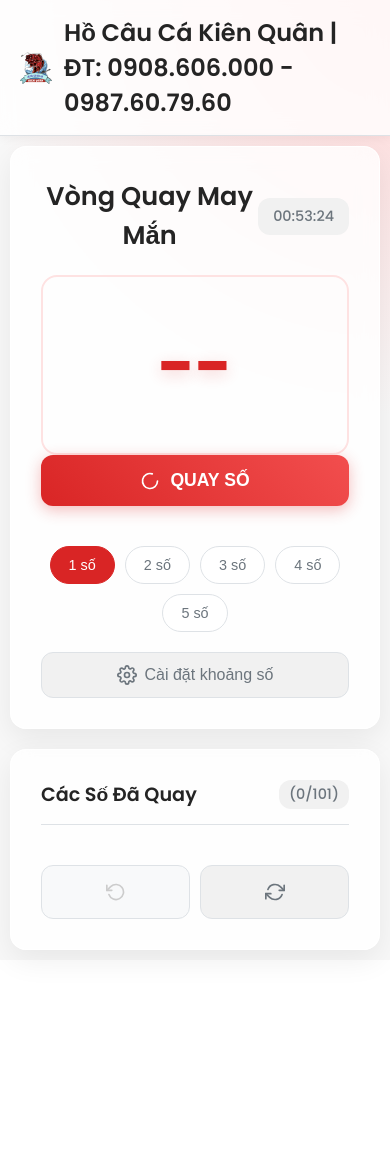
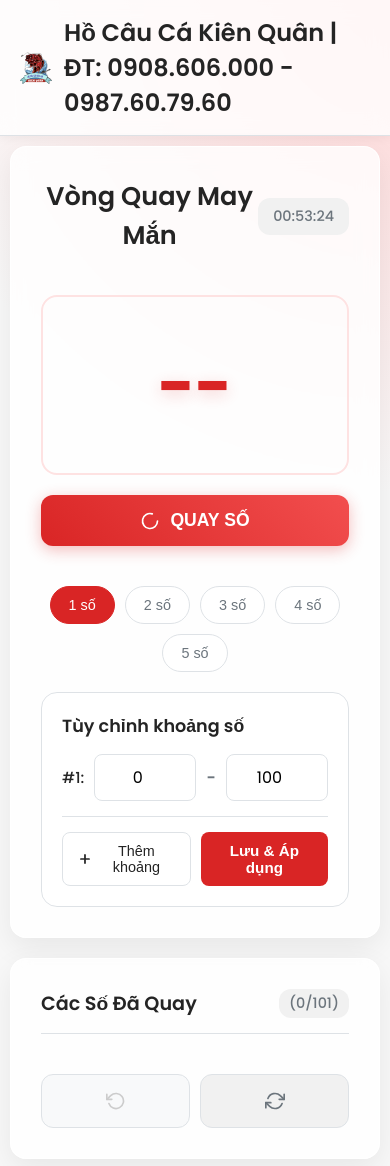
Before and after one commit to trieuphongit/trieuphongit.github.io, a plain HTML site: page index.html in a window 390 px wide. Before the commit the page ends 960 px from the top, so only its background shows below. Drawn offline with Linux system fonts and the light colour scheme.

Commit message:
remove modal

```diff
--- a/index.html
+++ b/index.html
@@ -42,34 +42,8 @@
                 <button class="mode-button" data-value="5">5 số</button>
             </div>
 
-            <button id="openSettingsBtn" class="settings-trigger-btn">
-                <svg xmlns="http://www.w3.org/2000/svg" width="20" height="20" viewBox="0 0 24 24" fill="none" stroke="currentColor" stroke-width="2" stroke-linecap="round" stroke-linejoin="round"><circle cx="12" cy="12" r="3"></circle><path d="M19.4 15a1.65 1.65 0 0 0 .33 1.82l.06.06a2 2 0 0 1 0 2.83 2 2 0 0 1-2.83 0l-.06-.06a1.65 1.65 0 0 0-1.82-.33 1.65 1.65 0 0 0-1 1.51V21a2 2 0 0 1-2 2 2 2 0 0 1-2-2v-.09A1.65 1.65 0 0 0 9 19.4a1.65 1.65 0 0 0-1.82.33l-.06.06a2 2 0 0 1-2.83 0 2 2 0 0 1 0-2.83l.06-.06a1.65 1.65 0 0 0 .33-1.82 1.65 1.65 0 0 0-1.51-1H3a2 2 0 0 1-2-2 2 2 0 0 1 2-2h.09A1.65 1.65 0 0 0 4.6 9a1.65 1.65 0 0 0-.33-1.82l-.06-.06a2 2 0 0 1 0-2.83 2 2 0 0 1 2.83 0l.06.06a1.65 1.65 0 0 0 1.82.33H9a1.65 1.65 0 0 0 1-1.51V3a2 2 0 0 1 2-2 2 2 0 0 1 2 2v.09a1.65 1.65 0 0 0 1 1.51 1.65 1.65 0 0 0 1.82-.33l.06-.06a2 2 0 0 1 2.83 0 2 2 0 0 1 0 2.83l-.06.06a1.65 1.65 0 0 0-.33 1.82V9a1.65 1.65 0 0 0 1.51 1H21a2 2 0 0 1 2 2 2 2 0 0 1-2 2h-.09a1.65 1.65 0 0 0-1.51 1z"></path></svg>
-                <span>Cài đặt khoảng số</span>
-            </button>
-        </div>
-
-        <div class="history-column">
-            <h2>Các Số Đã Quay <span id="historyCount">(0/101)</span></h2>
-            <ul id="danhSachDaQuay"></ul>
-            <div class="history-actions">
-                <button id="nutUndo" title="Quay lại lượt trước">
-                    <svg xmlns="http://www.w3.org/2000/svg" width="20" height="20" viewBox="0 0 24 24" fill="none" stroke="currentColor" stroke-width="2" stroke-linecap="round" stroke-linejoin="round"><polyline points="1 4 1 10 7 10"></polyline><path d="M3.51 15a9 9 0 1 0 2.13-9.36L1 10"></path></svg>
-                </button>
-                <button id="nutReset" title="Làm mới và xóa lịch sử">
-                    <svg xmlns="http://www.w3.org/2000/svg" width="20" height="20" viewBox="0 0 24 24" fill="none" stroke="currentColor" stroke-width="2" stroke-linecap="round" stroke-linejoin="round"><polyline points="23 4 23 10 17 10"></polyline><polyline points="1 20 1 14 7 14"></polyline><path d="M3.51 9a9 9 0 0 1 14.85-3.36L23 10M1 14l4.64 4.36A9 9 0 0 0 20.49 15"/></svg>
-                </button>
-            </div>
-        </div>
-    </div>
-
-    <div id="settingsModal" class="modal">
-        <div class="modal-overlay"></div>
-        <div class="modal-content">
-            <div class="modal-header">
+            <div class="direct-settings">
                 <h3>Tùy chỉnh khoảng số</h3>
-                <button id="closeModalBtn" class="close-btn">&times;</button>
-            </div>
-            <div class="modal-body">
                 <div class="range-settings">
                     <div class="range-rows-container">
                         <div class="range-row">
@@ -86,14 +60,27 @@
                         </div>
                     </div>
                 </div>
+                <div class="settings-footer">
+                    <input type="checkbox" id="enableRange2Checkbox" style="display: none;">
+                    <button type="button" id="toggleRange2Btn" class="range-action-btn" title="Thêm khoảng số thứ 2">
+                        <svg xmlns="http://www.w3.org/2000/svg" width="16" height="16" viewBox="0 0 24 24" fill="none" stroke="currentColor" stroke-width="3" stroke-linecap="round" stroke-linejoin="round"><line x1="12" y1="5" x2="12" y2="19"></line><line x1="5" y1="12" x2="19" y2="12"></line></svg>
+                        <span>Thêm khoảng</span>
+                    </button>
+                    <button id="setRangeBtn">Lưu & Áp dụng</button>
+                </div>
             </div>
-            <div class="modal-footer">
-                <input type="checkbox" id="enableRange2Checkbox" style="display: none;">
-                <button type="button" id="toggleRange2Btn" class="range-action-btn" title="Thêm khoảng số thứ 2">
-                    <svg xmlns="http://www.w3.org/2000/svg" width="16" height="16" viewBox="0 0 24 24" fill="none" stroke="currentColor" stroke-width="3" stroke-linecap="round" stroke-linejoin="round"><line x1="12" y1="5" x2="12" y2="19"></line><line x1="5" y1="12" x2="19" y2="12"></line></svg>
-                    <span>Thêm khoảng</span>
+             </div>
+
+        <div class="history-column">
+            <h2>Các Số Đã Quay <span id="historyCount">(0/101)</span></h2>
+            <ul id="danhSachDaQuay"></ul>
+            <div class="history-actions">
+                <button id="nutUndo" title="Quay lại lượt trước">
+                    <svg xmlns="http://www.w3.org/2000/svg" width="20" height="20" viewBox="0 0 24 24" fill="none" stroke="currentColor" stroke-width="2" stroke-linecap="round" stroke-linejoin="round"><polyline points="1 4 1 10 7 10"></polyline><path d="M3.51 15a9 9 0 1 0 2.13-9.36L1 10"></path></svg>
                 </button>
-                <button id="setRangeBtn">Lưu & Áp dụng</button>
+                <button id="nutReset" title="Làm mới và xóa lịch sử">
+                    <svg xmlns="http://www.w3.org/2000/svg" width="20" height="20" viewBox="0 0 24 24" fill="none" stroke="currentColor" stroke-width="2" stroke-linecap="round" stroke-linejoin="round"><polyline points="23 4 23 10 17 10"></polyline><polyline points="1 20 1 14 7 14"></polyline><path d="M3.51 9a9 9 0 0 1 14.85-3.36L23 10M1 14l4.64 4.36A9 9 0 0 0 20.49 15"/></svg>
+                </button>
             </div>
         </div>
     </div>
--- a/script.js
+++ b/script.js
@@ -8,13 +8,7 @@ const historyCountElement = document.getElementById('historyCount');
 const clockElement = document.getElementById('clock');
 const nutUndoElement = document.getElementById('nutUndo');
 
-// Các phần tử của Modal
-const openSettingsBtn = document.getElementById('openSettingsBtn');
-const settingsModal = document.getElementById('settingsModal');
-const closeModalBtn = document.getElementById('closeModalBtn');
-const modalOverlay = document.querySelector('.modal-overlay');
-
-// Các phần tử cài đặt bên trong Modal
+// Các phần tử cài đặt (trước đây trong Modal)
 const startNumInput = document.getElementById('startNumInput');
 const endNumInput = document.getElementById('endNumInput');
 const setRangeBtn = document.getElementById('setRangeBtn');
@@ -22,6 +16,7 @@ const enableRange2Checkbox = document.getElementById('enableRange2Checkbox');
 const range2Container = document.getElementById('range2Container');
 const startNumInput2 = document.getElementById('startNumInput2');
 const endNumInput2 = document.getElementById('endNumInput2');
+const toggleRange2Btn = document.getElementById('toggleRange2Btn');
 
 
 // Khai báo biến trạng thái
@@ -33,44 +28,19 @@ let isSecondRangeEnabled = false;
 const turnColorClasses = ['spin-turn-0', 'spin-turn-1', 'spin-turn-2', 'spin-turn-3', 'spin-turn-4', 'spin-turn-5'];
 const STORAGE_KEY = 'modernRandomSpinnerState_v4';
 
-// --- LOGIC ĐÓNG/MỞ MODAL ---
-function openModal() {
-    startNumInput.value = startNum;
-    endNumInput.value = endNum;
-    startNumInput2.value = startNum2;
-    endNumInput2.value = endNum2;
-    enableRange2Checkbox.checked = isSecondRangeEnabled;
-    updateToggleButton();
-    settingsModal.classList.add('active');
-}
-
-function closeModal() {
-    settingsModal.classList.remove('active');
-}
-
-openSettingsBtn.addEventListener('click', openModal);
-closeModalBtn.addEventListener('click', closeModal);
-modalOverlay.addEventListener('click', closeModal);
-
-
 // --- CÁC HÀM TIỆN ÍCH ---
 
-// ===== HÀM MỚI ĐỂ THÊM SỐ 0 =====
 /**
  * Định dạng một số bằng cách thêm số 0 vào trước nếu nó nhỏ hơn 10.
  * @param {number | string} num - Số hoặc chuỗi cần định dạng.
  * @returns {string} Chuỗi đã được định dạng.
  */
 function formatNumber(num) {
-    // Nếu đầu vào không phải là số (ví dụ: chuỗi "Hết số!"), trả về nguyên bản
     if (typeof num !== 'number' || isNaN(num)) {
         return num;
     }
-    // Sử dụng padStart để thêm '0' nếu số có 1 chữ số (0-9)
     return String(num).padStart(2, '0');
 }
-// ===================================
-
 
 function updateClock() {
     const now = new Date();
@@ -127,6 +97,15 @@ function loadState() {
     } else {
         initializeState();
     }
+
+    // Cập nhật các ô input với giá trị đã tải
+    startNumInput.value = startNum;
+    endNumInput.value = endNum;
+    startNumInput2.value = startNum2;
+    endNumInput2.value = endNum2;
+    enableRange2Checkbox.checked = isSecondRangeEnabled;
+    updateToggleButton();
+
     updateHistoryCount();
     updateUndoButtonState();
 }
@@ -163,16 +142,16 @@ function applyRange() {
     const newStart2 = parseInt(startNumInput2.value, 10);
     const newEnd2 = parseInt(endNumInput2.value, 10);
 
-    if (isNaN(newStart) || isNaN(newEnd)) { alert("Vui lòng nhập số hợp lệ cho khoảng 1."); return false; }
-    if (newStart >= newEnd) { alert("Khoảng 1: Số bắt đầu phải nhỏ hơn số kết thúc."); return false; }
+    if (isNaN(newStart) || isNaN(newEnd)) { alert("Vui lòng nhập số hợp lệ cho khoảng 1."); return; }
+    if (newStart >= newEnd) { alert("Khoảng 1: Số bắt đầu phải nhỏ hơn số kết thúc."); return; }
     if (useRange2) {
-        if (isNaN(newStart2) || isNaN(newEnd2)) { alert("Vui lòng nhập số hợp lệ cho khoảng 2."); return false; }
-        if (newStart2 >= newEnd2) { alert("Khoảng 2: Số bắt đầu phải nhỏ hơn số kết thúc."); return false; }
-        if (Math.max(newStart, newStart2) <= Math.min(newEnd, newEnd2)) { alert("Hai khoảng số không được chồng chéo lên nhau."); return false; }
+        if (isNaN(newStart2) || isNaN(newEnd2)) { alert("Vui lòng nhập số hợp lệ cho khoảng 2."); return; }
+        if (newStart2 >= newEnd2) { alert("Khoảng 2: Số bắt đầu phải nhỏ hơn số kết thúc."); return; }
+        if (Math.max(newStart, newStart2) <= Math.min(newEnd, newEnd2)) { alert("Hai khoảng số không được chồng chéo lên nhau."); return; }
     }
     let totalSize = (newEnd - newStart) + 1;
     if (useRange2) totalSize += (newEnd2 - newStart2) + 1;
-    if (totalSize > 5000) { alert("Tổng số lượng trong các khoảng quá lớn (tối đa 5000 số)."); return false; }
+    if (totalSize > 5000) { alert("Tổng số lượng trong các khoảng quá lớn (tối đa 5000 số)."); return; }
 
     if (confirm('Thay đổi cài đặt khoảng số sẽ làm mới vòng quay và xóa lịch sử. Bạn có chắc chắn?')) {
         startNum = newStart;
@@ -190,9 +169,7 @@ function applyRange() {
         nutQuayElement.disabled = false;
         saveState();
         alert(`Đã áp dụng cài đặt khoảng số mới.`);
-        return true;
     }
-    return false;
 }
 
 function initializeNumbers() {
@@ -208,14 +185,11 @@ function initializeState() {
     turnIndex = 0;
 }
 
-
-// ===== HÀM ĐÃ ĐƯỢC CẬP NHẬT =====
 function renderHistory() {
     danhSachDaQuayElement.innerHTML = '';
     lichSuDaQuay.forEach(turn => {
         turn.numbers.sort((a, b) => a - b).forEach(so => {
             const phanTuMoi = document.createElement('li');
-            // Áp dụng định dạng số ở đây
             phanTuMoi.textContent = formatNumber(so);
             phanTuMoi.classList.add(turn.colorClass);
             danhSachDaQuayElement.appendChild(phanTuMoi);
@@ -223,7 +197,6 @@ function renderHistory() {
     });
 }
 
-// ===== HÀM ĐÃ ĐƯỢC CẬP NHẬT =====
 function hienThiKetQua(ketQua) {
     soHienThiElement.innerHTML = '';
     const displayArray = Array.isArray(ketQua) ? ketQua : [ketQua];
@@ -238,12 +211,10 @@ function hienThiKetQua(ketQua) {
 
         const span = document.createElement('span');
         span.className = 'so-ket-qua';
-        // Áp dụng định dạng số ở đây
         span.textContent = formatNumber(so);
         soHienThiElement.appendChild(span);
     });
 }
-
 
 function thucHienQuaySo() {
     const soLuongQuay = currentMode;
@@ -308,6 +279,18 @@ function thucHienQuaySo() {
     }, 1000);
 }
 
+function updateToggleButton() {
+    if (enableRange2Checkbox.checked) {
+        range2Container.style.display = 'flex';
+        toggleRange2Btn.innerHTML = '<svg xmlns="http://www.w3.org/2000/svg" width="16" height="16" viewBox="0 0 24 24" fill="none" stroke="currentColor" stroke-width="3" stroke-linecap="round" stroke-linejoin="round"><path d="M5 12h14"/></svg> <span>Xóa khoảng</span>';
+        toggleRange2Btn.title = 'Xóa khoảng số thứ 2';
+    } else {
+        range2Container.style.display = 'none';
+        toggleRange2Btn.innerHTML = '<svg xmlns="http://www.w3.org/2000/svg" width="16" height="16" viewBox="0 0 24 24" fill="none" stroke="currentColor" stroke-width="3" stroke-linecap="round" stroke-linejoin="round"><line x1="12" y1="5" x2="12" y2="19"></line><line x1="5" y1="12" x2="19" y2="12"></line></svg> <span>Thêm khoảng</span>';
+        toggleRange2Btn.title = 'Thêm khoảng số thứ 2';
+    }
+}
+
 // --- KHỞI TẠO VÀ GÁN SỰ KIỆN ---
 modeButtons.forEach(button => {
     button.addEventListener('click', () => {
@@ -320,31 +303,14 @@ modeButtons.forEach(button => {
 nutQuayElement.addEventListener('click', thucHienQuaySo);
 nutResetElement.addEventListener('click', resetState);
 nutUndoElement.addEventListener('click', undoLastSpin);
-
-setRangeBtn.addEventListener('click', () => {
-    if (applyRange()) {
-        closeModal();
-    }
-});
-
-updateClock();
-setInterval(updateClock, 1000);
-loadState();
-
-const toggleRange2Btn = document.getElementById('toggleRange2Btn');
-function updateToggleButton() {
-    if (enableRange2Checkbox.checked) {
-        range2Container.style.display = 'flex';
-        toggleRange2Btn.innerHTML = '<svg xmlns="http://www.w3.org/2000/svg" width="16" height="16" viewBox="0 0 24 24" fill="none" stroke="currentColor" stroke-width="3" stroke-linecap="round" stroke-linejoin="round"><path d="M5 12h14"/></svg> <span>Xóa khoảng</span>';
-        toggleRange2Btn.title = 'Xóa khoảng số thứ 2';
-    } else {
-        range2Container.style.display = 'none';
-        toggleRange2Btn.innerHTML = '<svg xmlns="http://www.w3.org/2000/svg" width="16" height="16" viewBox="0 0 24 24" fill="none" stroke="currentColor" stroke-width="3" stroke-linecap="round" stroke-linejoin="round"><line x1="12" y1="5" x2="12" y2="19"></line><line x1="5" y1="12" x2="19" y2="12"></line></svg> <span>Thêm khoảng</span>';
-        toggleRange2Btn.title = 'Thêm khoảng số thứ 2';
-    }
-}
+setRangeBtn.addEventListener('click', applyRange);
 toggleRange2Btn.addEventListener('click', () => {
     enableRange2Checkbox.checked = !enableRange2Checkbox.checked;
     updateToggleButton();
 });
+
+// --- Tải trạng thái và khởi chạy ---
+updateClock();
+setInterval(updateClock, 1000);
+loadState();
 document.addEventListener('DOMContentLoaded', updateToggleButton);
--- a/style.css
+++ b/style.css
@@ -157,7 +157,7 @@ h3 { margin: 0; font-size: 1.2rem; font-weight: 600; color: var(--text-color); }
     flex-wrap: wrap;
     padding: 10px; /* Thêm padding để số không bị sát viền */
     box-sizing: border-box;
-    margin: auto 0;
+    margin: 20px 0; /* Cập nhật margin */
     transition: transform 0.2s ease-in-out;
 }
 /* ==================================== */
@@ -228,65 +228,106 @@ h3 { margin: 0; font-size: 1.2rem; font-weight: 600; color: var(--text-color); }
 .spin-turn-5 { background-color: #e9ecef; color: #495057; }
 
 
-.settings-trigger-btn {
-    width: 100%; padding: 12px; margin-top: auto; font-size: 1rem;
-    font-weight: 500; color: var(--text-light); background-color: #f1f1f1;
-    border: 1px solid var(--border-color); border-radius: 12px; cursor: pointer;
-    transition: all 0.2s ease; display: flex; align-items: center; justify-content: center; gap: 8px;
-}
-.settings-trigger-btn:hover {
-    color: var(--primary-color); border-color: var(--primary-color); background-color: var(--primary-light);
+/* ===== CSS MỚI CHO KHU VỰC CÀI ĐẶT TRỰC TIẾP ===== */
+.direct-settings {
+    border: 1px solid var(--border-color);
+    border-radius: var(--border-radius);
+    padding: 20px;
+    margin-top: auto; /* Đẩy xuống dưới cùng của cột */
+    background-color: rgba(255, 255, 255, 0.6);
 }
 
-.modal {
-    position: fixed; top: 0; left: 0; width: 100%; height: 100%;
-    display: flex; align-items: center; justify-content: center;
-    background-color: rgba(0, 0, 0, 0.5); z-index: 1000;
-    opacity: 0; pointer-events: none; transition: opacity 0.3s ease;
+.direct-settings h3 {
+    margin-top: 0;
+    margin-bottom: 15px;
+    font-size: 1.1rem;
+    text-align: left;
+    font-weight: 600;
 }
-.modal.active { opacity: 1; pointer-events: auto; }
-.modal-content {
-    background-color: white; border-radius: var(--border-radius);
-    box-shadow: var(--shadow); width: 90%; max-width: 450px;
-    transform: scale(0.95); transition: transform 0.3s ease;
+
+.range-rows-container {
+    display: flex;
+    flex-direction: column;
+    gap: 15px;
 }
-.modal.active .modal-content { transform: scale(1); }
-.modal-header {
-    display: flex; justify-content: space-between; align-items: center;
-    padding: 20px 25px; border-bottom: 1px solid var(--border-color);
+
+.range-row {
+    display: flex;
+    align-items: center;
+    gap: 10px;
 }
-.close-btn {
-    background: none; border: none; font-size: 2rem;
-    line-height: 1; color: var(--text-light); cursor: pointer; transition: color 0.2s;
+
+.range-row label {
+    font-size: 0.95rem;
+    font-weight: 500;
+    color: var(--text-color);
+    flex-basis: 40px;
+    text-align: right;
 }
-.close-btn:hover { color: var(--text-color); }
-.modal-body { padding: 25px; }
-.range-rows-container { display: flex; flex-direction: column; gap: 15px; }
-.range-row { display: flex; align-items: center; gap: 10px; }
-.range-row label { font-size: 0.95rem; font-weight: 500; color: var(--text-color); flex-basis: 80px; text-align: right; }
+
 .range-row input[type="number"] {
-    width: 100%; padding: 10px; border: 1px solid var(--border-color); border-radius: 8px;
-    font-family: 'Poppins', sans-serif; font-size: 1rem; text-align: center;
+    width: 100%;
+    padding: 10px;
+    border: 1px solid var(--border-color);
+    border-radius: 8px;
+    font-family: 'Poppins', sans-serif;
+    font-size: 1rem;
+    text-align: center;
 }
+
 .range-row input[type="number"]:focus {
-    outline: none; border-color: var(--primary-color); box-shadow: 0 0 0 3px var(--primary-light);
+    outline: none;
+    border-color: var(--primary-color);
+    box-shadow: 0 0 0 3px var(--primary-light);
 }
-.range-separator { color: var(--text-light); font-weight: 600; }
-.modal-footer {
-    padding: 20px 25px; border-top: 1px solid var(--border-color);
-    background-color: #f9fafb; display: flex; gap: 10px;
-    border-bottom-left-radius: var(--border-radius); border-bottom-right-radius: var(--border-radius);
+
+.range-separator {
+    color: var(--text-light);
+    font-weight: 600;
 }
+
+.settings-footer {
+    padding-top: 15px;
+    margin-top: 15px;
+    border-top: 1px solid var(--border-color);
+    display: flex;
+    gap: 10px;
+}
+
 .range-action-btn {
-    padding: 10px 15px; font-size: 0.9rem; font-weight: 500;
-    border: 1px solid var(--border-color); border-radius: 8px;
-    background-color: white; color: var(--text-color); cursor: pointer;
-    transition: all 0.2s ease; display: flex; align-items: center; gap: 6px;
+    padding: 10px 15px;
+    font-size: 0.9rem;
+    font-weight: 500;
+    border: 1px solid var(--border-color);
+    border-radius: 8px;
+    background-color: white;
+    color: var(--text-color);
+    cursor: pointer;
+    transition: all 0.2s ease;
+    display: flex;
+    align-items: center;
+    gap: 6px;
 }
-.range-action-btn:hover { border-color: var(--primary-color); color: var(--primary-color); }
+
+.range-action-btn:hover {
+    border-color: var(--primary-color);
+    color: var(--primary-color);
+}
+
 #setRangeBtn {
-    flex-grow: 1; font-size: 0.95rem; font-weight: 600;
-    border: none; border-radius: 8px;
-    background-color: var(--primary-color); color: white; cursor: pointer; transition: all 0.2s ease;
+    flex-grow: 1;
+    font-size: 0.95rem;
+    font-weight: 600;
+    padding: 10px 15px;
+    border: none;
+    border-radius: 8px;
+    background-color: var(--primary-color);
+    color: white;
+    cursor: pointer;
+    transition: all 0.2s ease;
 }
-#setRangeBtn:hover { background-color: #B91C1C; } /* Màu đỏ đậm hơn khi hover */
+
+#setRangeBtn:hover {
+    background-color: #B91C1C;
+}
+/* ======================================================= */
```
